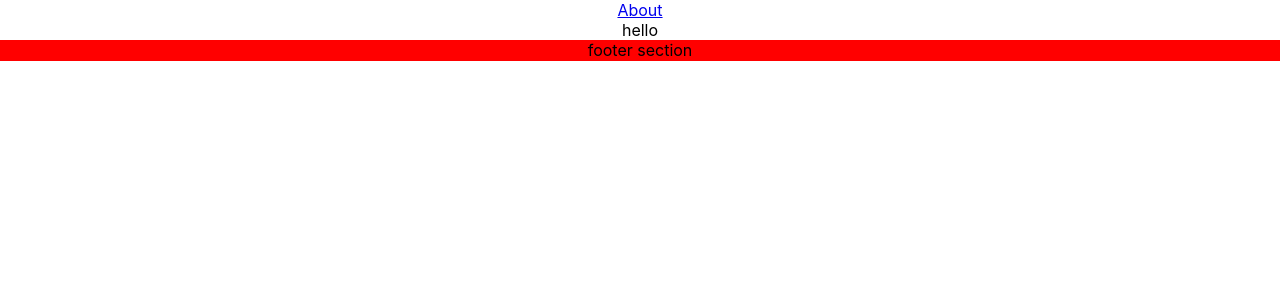
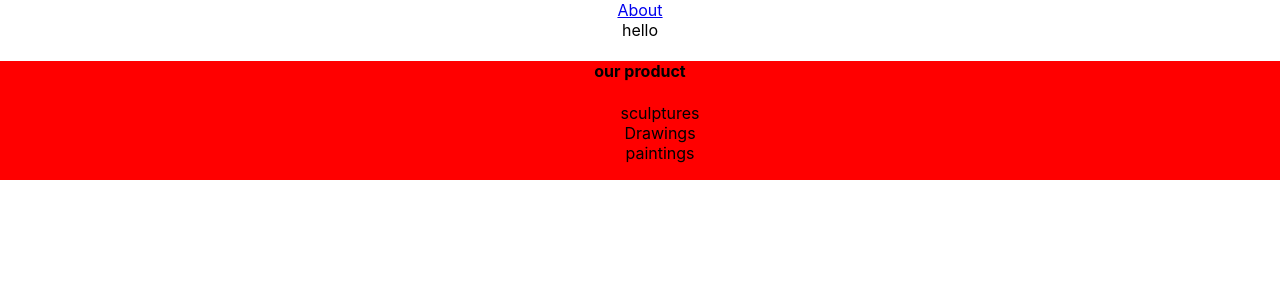
Before and after one commit to Kris-Ekiteles/artevia, a React (Create React App) app: page /about in a window 1280 px wide. Shown: the top 300 px of the page. Built offline with nearby package versions, Linux system fonts and the light colour scheme.

Commit message:
list of products

```diff
--- a/src/components/Footer.js
+++ b/src/components/Footer.js
@@ -3,7 +3,14 @@ import './Footer.css'
 const Footer = () => {
   return (
     <div className='footer'>
-        footer section
+       <div className='product_footer'>
+<h4>our product</h4>
+<ul>
+  <li>sculptures</li>
+  <li>Drawings</li>
+  <li>paintings</li>
+</ul>
+       </div>
 
     </div>
   )
```
